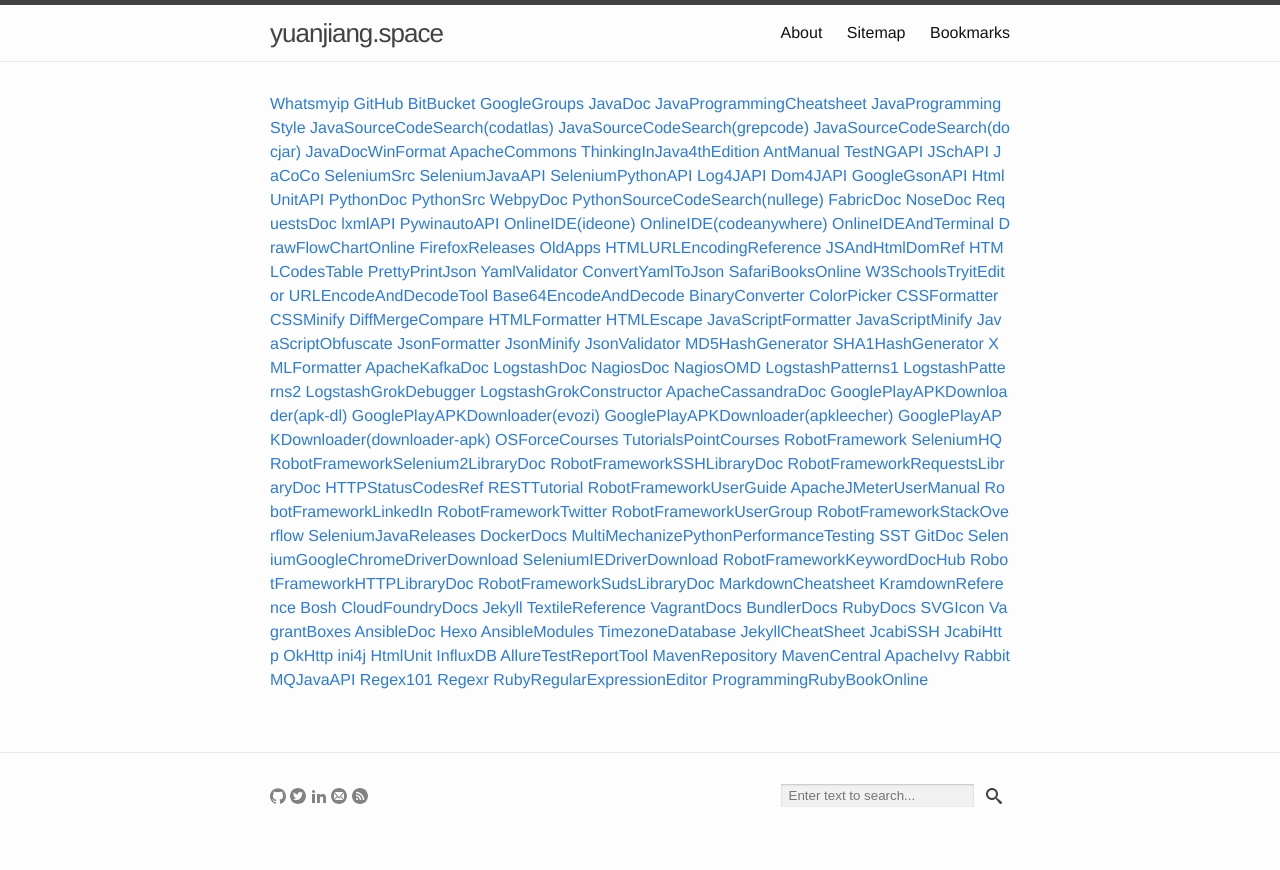
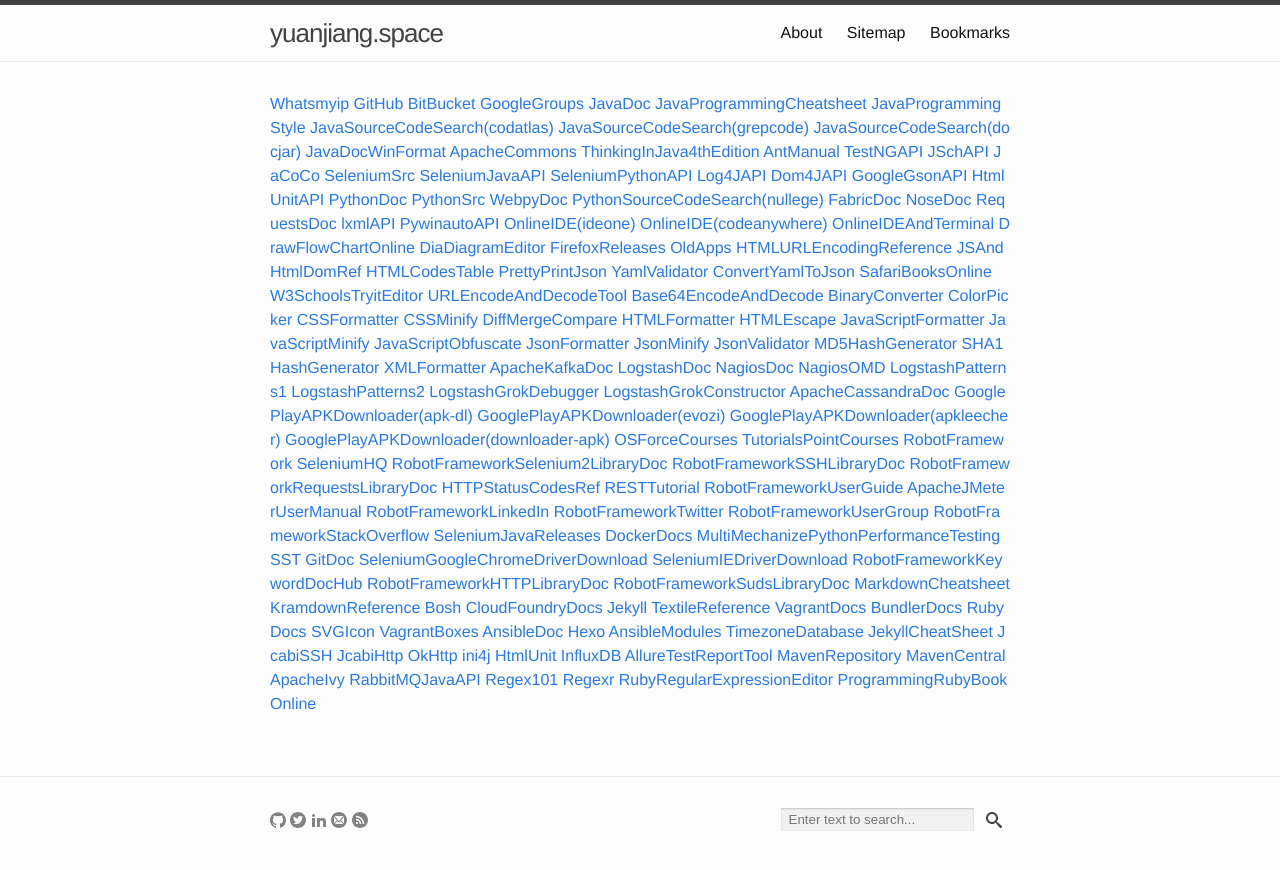
Before and after one commit to yuan-jiang/yuan-jiang.github.io, a Jekyll site: the page built from bookmarks.md, in a window 1280 px wide. Shown: the top 870 px of the page. Built offline with Jekyll 4.4.1, drawn with Linux system fonts in a browser that asks for light colours.

Commit message:
Update bookmarks.yml

```diff
--- a/_data/bookmarks.yml
+++ b/_data/bookmarks.yml
@@ -72,6 +72,8 @@
   link: http://www.tutorialspoint.com/codingground.htm
 - description: DrawFlowChartOnline
   link: https://www.draw.io/
+- description: DiaDiagramEditor
+  link: http://dia-installer.de/index.html.en
 - description: FirefoxReleases
   link: http://ftp.mozilla.org/pub/mozilla.org/firefox/releases/
 - description: OldApps
```
